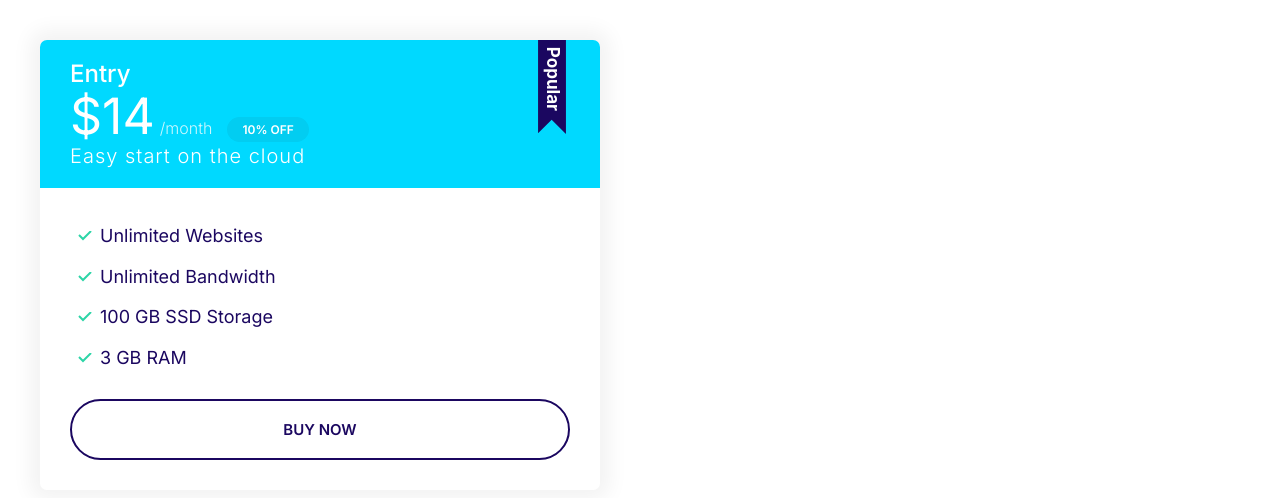
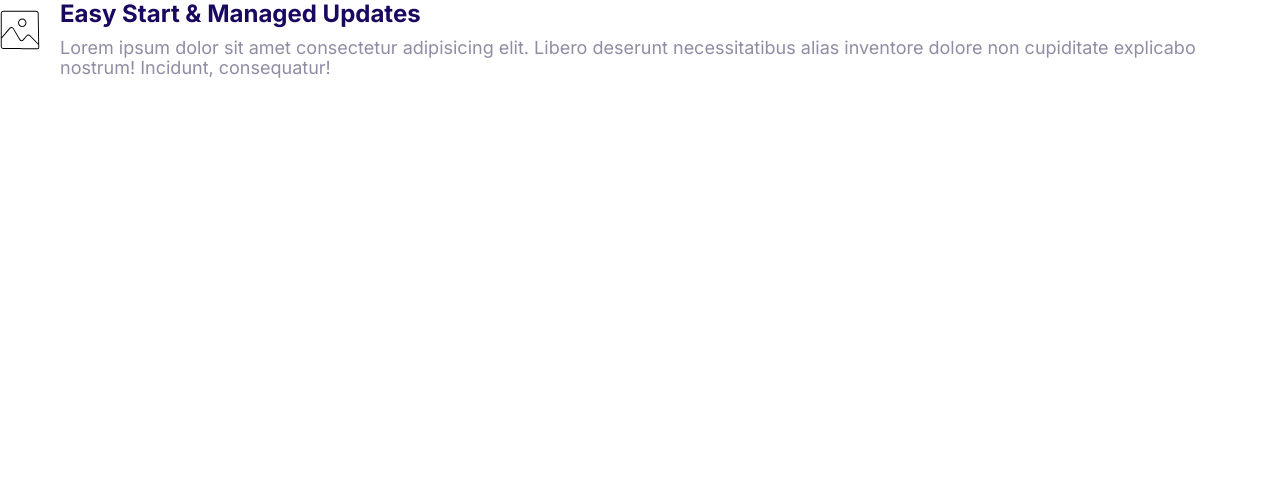
Before and after one commit to kastriottanaj/projekt-per-klubin-e-karates, a plain HTML site: page index.html in a window 1280 px wide. Drawn offline with Linux system fonts and the light colour scheme.

Commit message:
media objects

```diff
--- a/css/styles.css
+++ b/css/styles.css
@@ -369,3 +369,20 @@
         font-size: 1.6rem;
     }
 }
+
+/* Media */
+.media {
+    display: flex;
+}
+
+.media__title {
+    margin-top: 0;
+}
+
+.media__body {
+    margin: 0 2rem;
+}
+
+.media__image {
+    margin-top: 1rem;
+}
--- a/index.html
+++ b/index.html
@@ -11,26 +11,15 @@
     <link rel="stylesheet" href="css/styles.css">
 </head>
 <body>
-    <div style="width: 50%; padding: 4rem;">
-        <div class="plan plan--popular">
-            <div class="card card--secondary">
-                <header class="card__header">
-                    <h3 class="plan__name">Entry</h3>
-                    <span class="plan__price">$14</span>
-                    <span class="plan__billing-cycle">/month</span>
-                    <span class="badge badge--secondary badge--small">10% OFF</span>
-                    <span class="plan__description">Easy start on the cloud</span>
-                </header>
-                <div class="card__body">
-                    <ul class="list list--tick">
-                        <li class="list__item">Unlimited Websites</li>
-                        <li class="list__item">Unlimited Bandwidth</li>
-                        <li class="list__item">100 GB SSD Storage</li>
-                        <li class="list__item">3 GB RAM</li>
-                    </ul>
-                    <button class="btn btn--outline btn--block">BUY NOW</button>
-                </div>
-            </div>
+    <div class="media">
+        <div class="media__image">
+                    <svg class="icon icon--primary">
+                        <use xlink:href="images/sprite.svg#snap"></use>
+                    </svg>
+        </div>
+        <div class="media__body">
+            <h3 class="media__title">Easy Start & Managed Updates</h3>
+            <p>Lorem ipsum dolor sit amet consectetur adipisicing elit. Libero deserunt necessitatibus alias inventore dolore non cupiditate explicabo nostrum! Incidunt, consequatur!</p>
         </div>
     </div>
 </body>
```
Also changed, not shown: components/icons.html (added, +5 -0 lines), components/media objects.html (added, +11 -0 lines).
